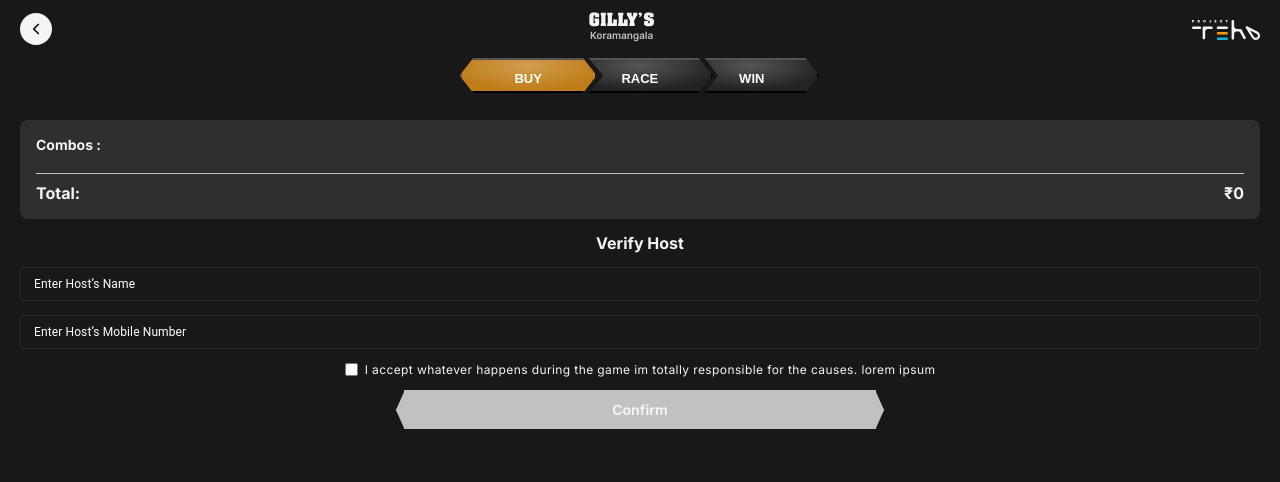
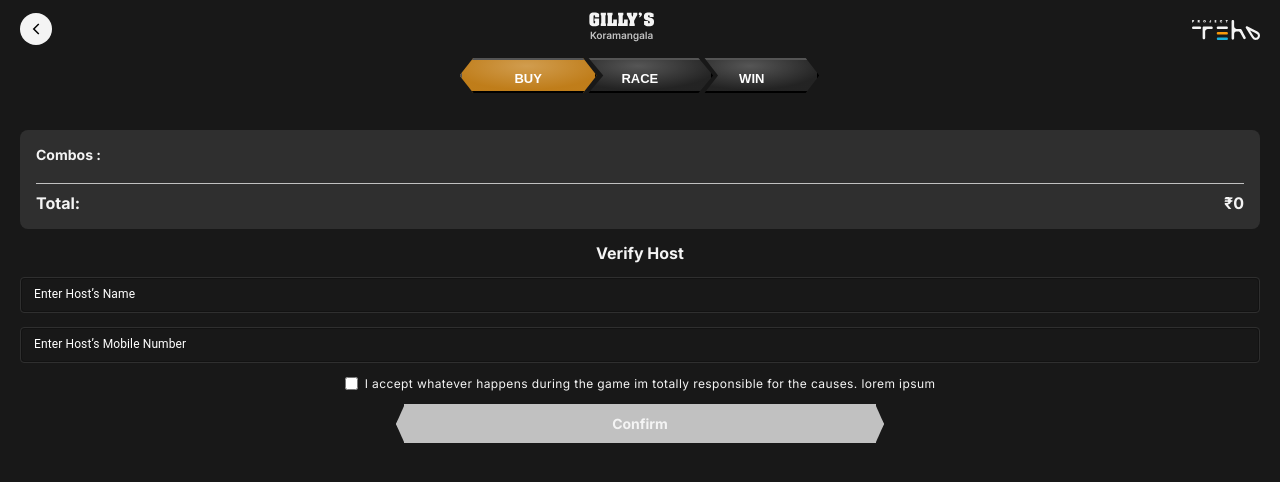
Before and after one commit to LazyIdli-SoftwareTeam/formula_pub_frontend, a React (Vite) app: page /host in a window 1280 px wide. Shown: the top 482 px of the page. Built offline with nearby package versions, Linux system fonts and the light colour scheme.

Commit message:
changed bill values

```diff
--- a/src/components/otp/styles.css
+++ b/src/components/otp/styles.css
@@ -21,6 +21,7 @@
   flex-shrink: 0;
   width: 40px;
   display: flex;
+  border-radius: 0px;
   justify-content: center;
   text-align: center;
   color: var(--teho-white-color);
@@ -36,7 +37,6 @@
   color: #c1c1c1;
 }
 
-
 .global-otp-box-container .--blue-color {
   color: var(--teho-blue-color);
 }
--- a/src/index.css
+++ b/src/index.css
@@ -38,6 +38,6 @@
 }
 
 .global-outlay-container .global-bottom-content {
-  padding-top: 100px;
+  padding-top: 110px;
   flex-grow: 1;
 }
--- a/src/views/Customer/styles/verify-host.css
+++ b/src/views/Customer/styles/verify-host.css
@@ -13,5 +13,5 @@
 }
 
 .customer-verify-host-container .MuiFormControl-root input {
-  padding: 4.5px 10px;
+  padding: 5.5px 10px;
 }
```
